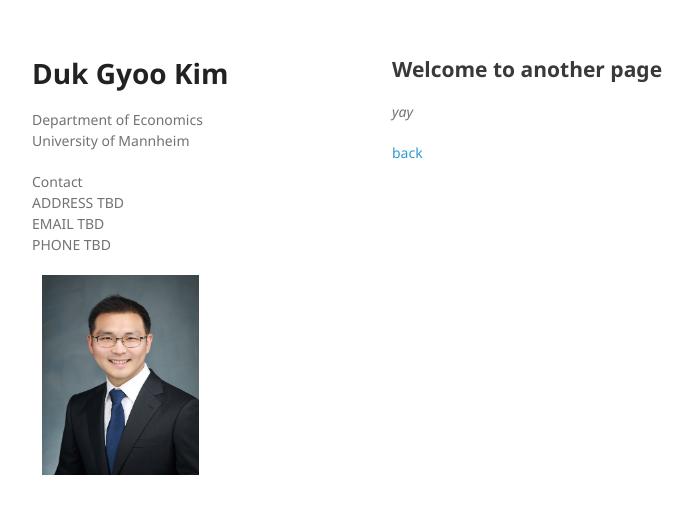
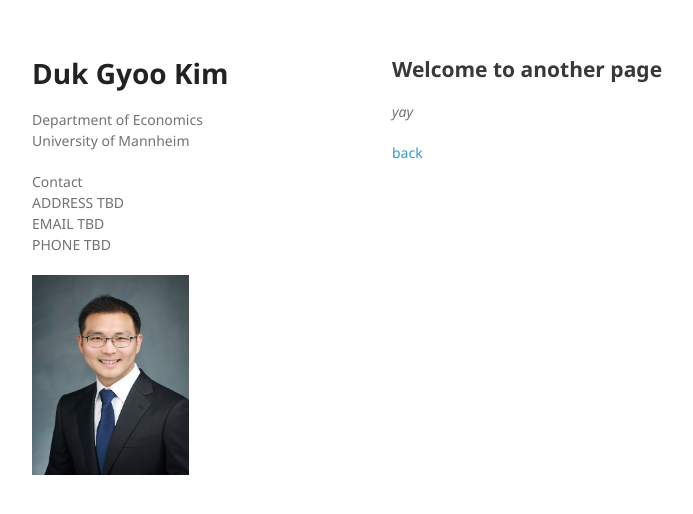
Before and after one commit to kimdukgyoo/kimdukgyoo.github.io, a Jekyll site: the page built from another-page.md, in a window 1280 px wide. Shown: the top 514 px of the page, without its empty margins (178-871 px from the left). Built offline with Jekyll 4.4.1, drawn with Linux system fonts in a browser that asks for light colours; our own code applies the rules of GitHub Pages for plain Markdown files.

Commit message:
Update default.html

```diff
--- a/_layouts/default.html
+++ b/_layouts/default.html
@@ -17,7 +17,7 @@
         <h1>Duk Gyoo Kim</h1>
         <p>Department of Economics<br>University of Mannheim</p>
         <p>Contact <br> ADDRESS TBD <br> EMAIL TBD <br> PHONE TBD</p>
-        <div style="display:inline;float:center;margin:5px 10px"><img border="0" height="200" src="./profile.JPG" width="157"></div>
+        <div style="display:inline;float:center"><img border="0" height="200" src="./profile.JPG" width="157"></div>
 <!--
         {% if site.github.is_project_page %}
           <p class="view"><a href="{{ site.github.repository_url }}">View the Project on GitHub <small>{{ github_name }}</small></a></p>
```
